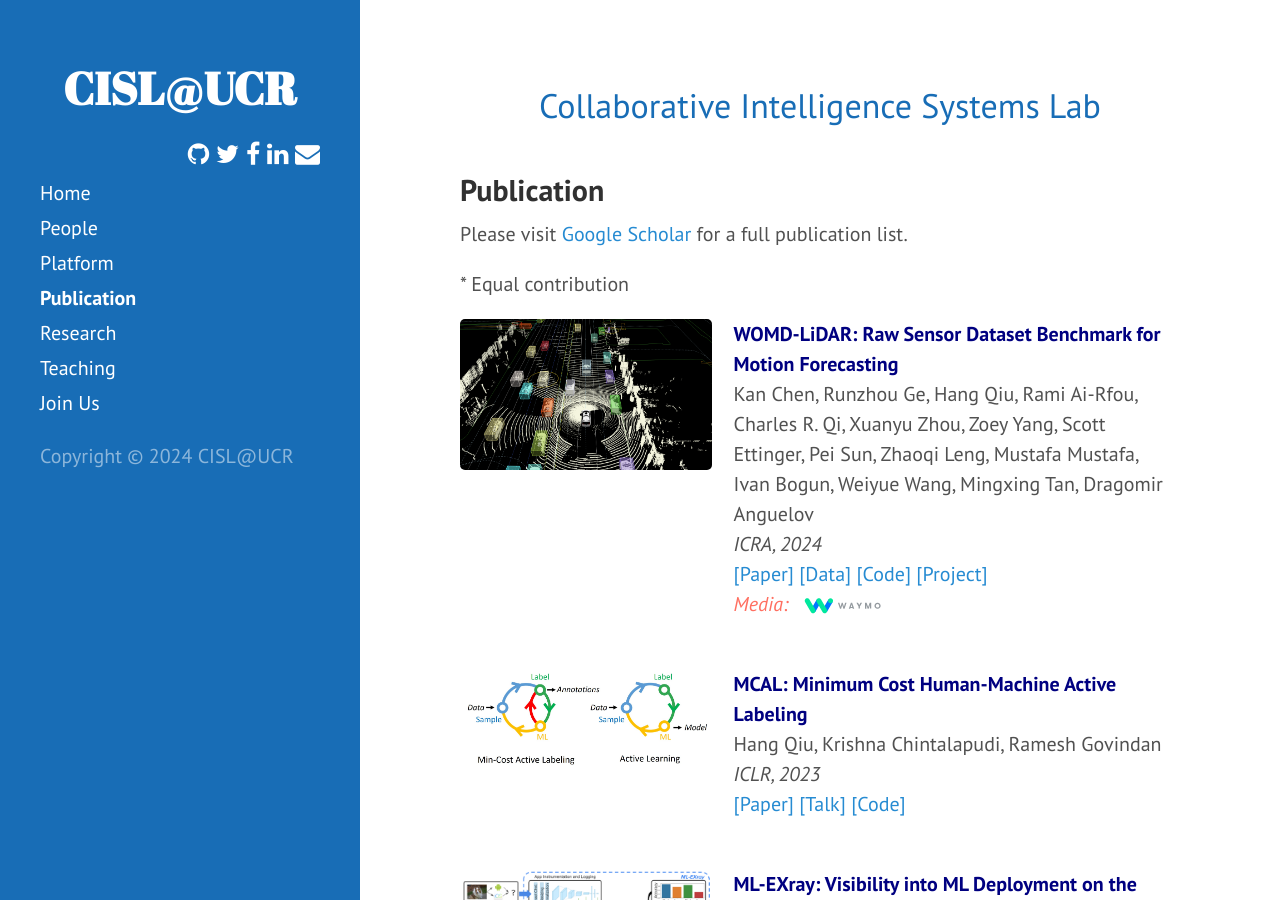
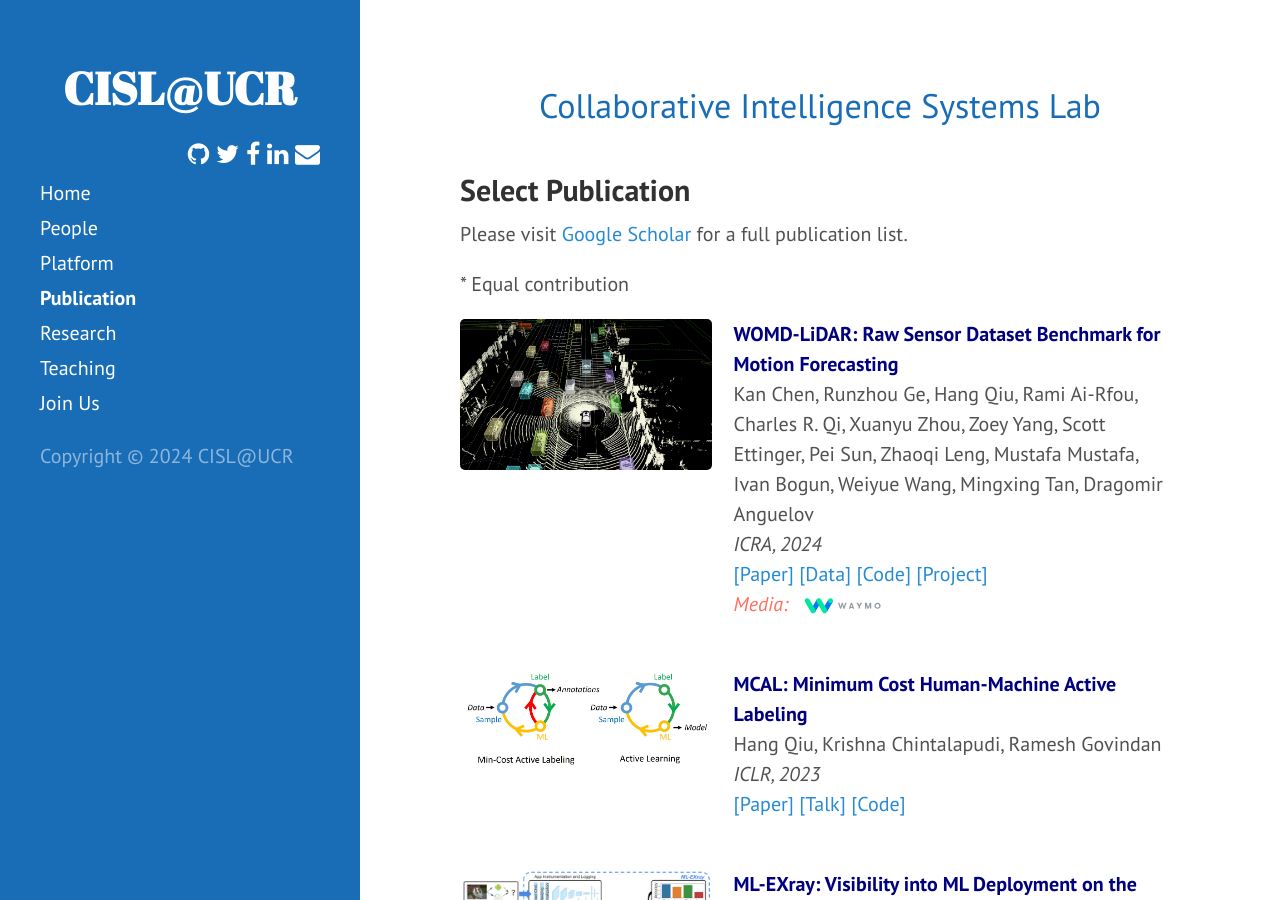
Before and after one commit to UCR-CISL/UCR-CISL.github.io, a Jekyll site: the page built from publication.html, in a window 1280 px wide and 900 px high. Built offline with Jekyll 4.4.1, drawn with Linux system fonts in a browser that asks for light colours; a style sheet for code colours, icons or effects is not loaded.

Commit message:
select pubs

```diff
--- a/publication.html
+++ b/publication.html
@@ -4,7 +4,7 @@ title: Publication
 ---
 
 
-<h2>Publication</h2>
+<h2>Select Publication</h2>
 
 <p> Please visit <a href="https://scholar.google.com/citations?user=9i_MgykAAAAJ&hl=en">Google Scholar</a> for a full publication list.</p>
 <p>* Equal contribution</p>
```
